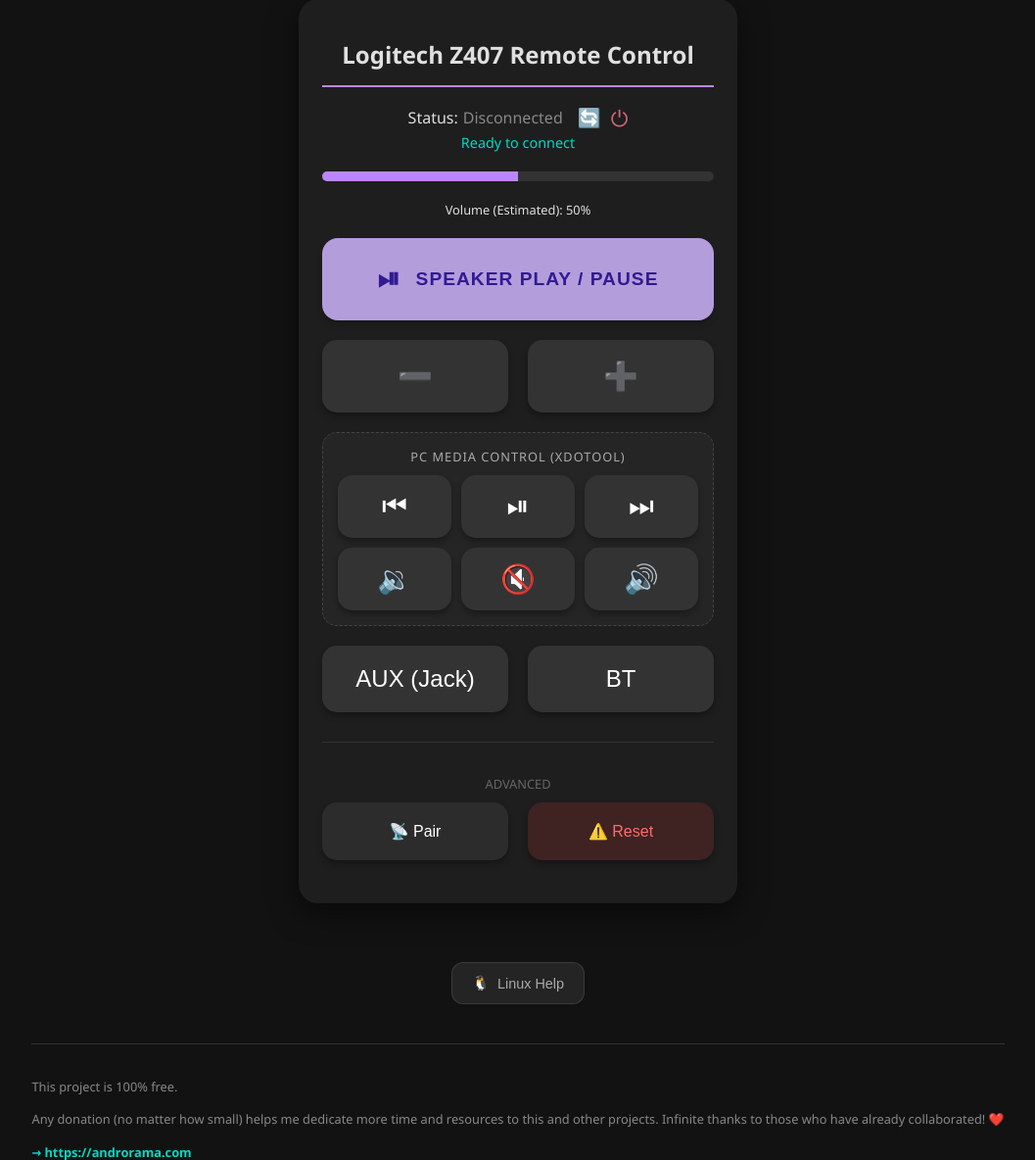
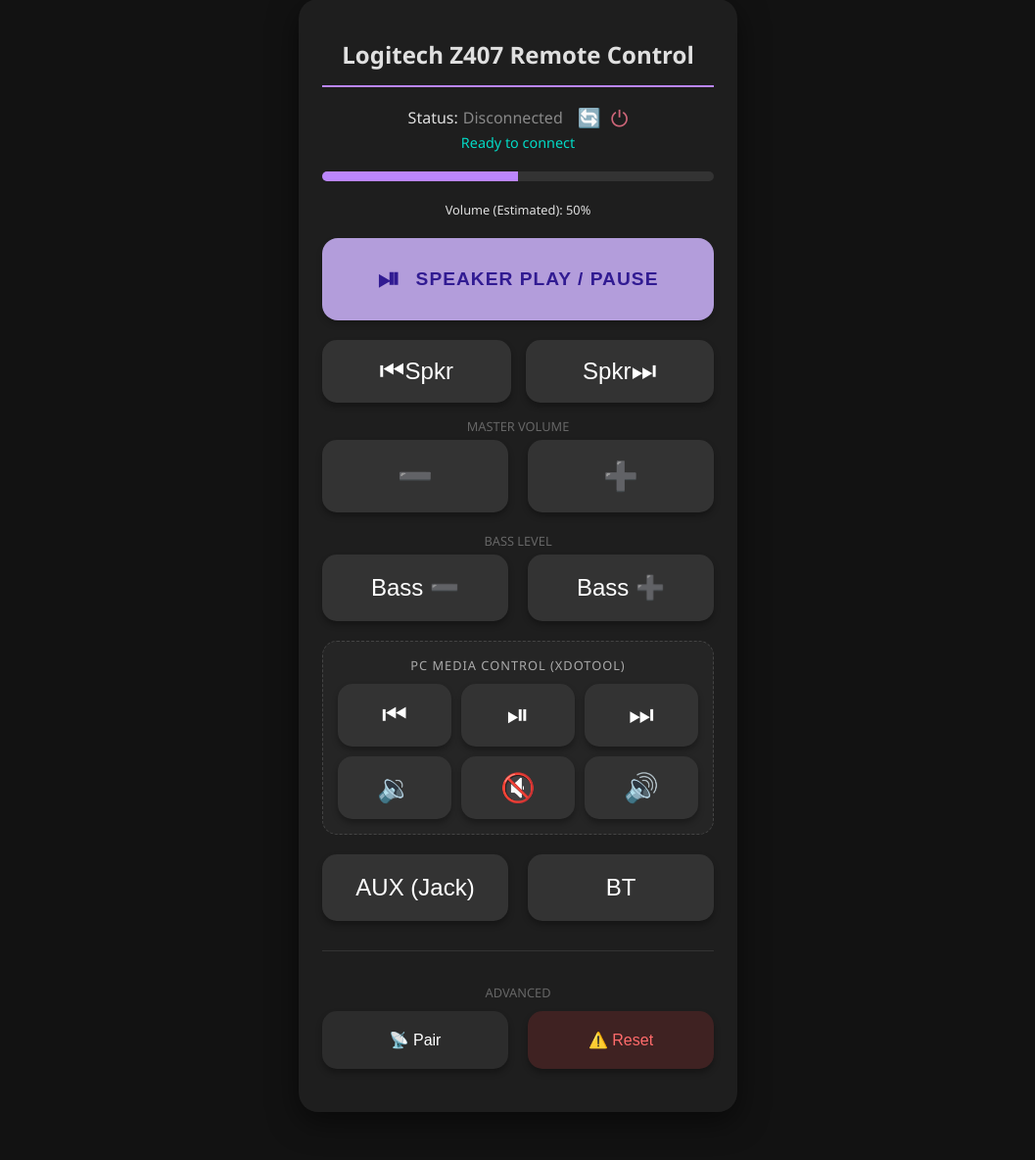
Before and after one commit to LCY000/Logitech-Z407-Remote-Control-Web-App---MacOS, a Python web app: template templates/index.html in a window 1280 px wide. Shown: the part 21-1205 px from the top of the page at 98% size, without its empty margins (111-1168 px from the left). Run offline with Jinja, Linux system fonts and the light colour scheme; the template is opened without the code that fills it, so the values that code supplies are empty.

Commit message:
Add bass and speaker track controls

```diff
--- a/templates/index.html
+++ b/templates/index.html
@@ -296,12 +296,33 @@
             </button>
         </div>
 
+        <!-- Speaker Track Control -->
+        <div class="controls" style="grid-template-columns: 1fr 1fr; gap: 15px; margin-bottom: 10px;">
+            <button class="btn" style="padding: 15px;" onclick="sendCommand('prev_speaker')">
+                <span class="icon">⏮</span> Spkr
+            </button>
+            <button class="btn" style="padding: 15px;" onclick="sendCommand('next_speaker')">
+                Spkr <span class="icon">⏭</span>
+            </button>
+        </div>
+
+        <div style="text-align: center; color: #666; font-size: 0.8rem; margin-top: 15px; margin-bottom: 5px;">MASTER VOLUME</div>
         <div class="controls">
             <button class="btn" onclick="sendCommand('vol_down')">
                 <span class="icon">➖</span>
             </button>
             <button class="btn" onclick="sendCommand('vol_up')">
                 <span class="icon">➕</span>
+            </button>
+        </div>
+
+        <div style="text-align: center; color: #666; font-size: 0.8rem; margin-top: 5px; margin-bottom: 5px;">BASS LEVEL</div>
+        <div class="controls">
+            <button class="btn" onclick="sendCommand('bass_down')">
+                <span>Bass ➖</span>
+            </button>
+            <button class="btn" onclick="sendCommand('bass_up')">
+                <span>Bass ➕</span>
             </button>
         </div>
 
```
Also changed, not shown: app.py (+11 -0 lines).
